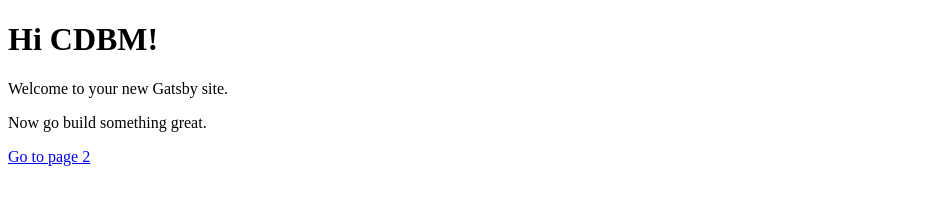
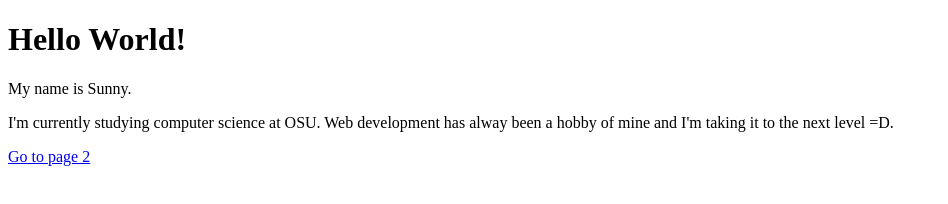
Before and after one commit to sunny-aguilar/JAMstack-hello-world, a Gatsby site: page / in a window 1280 px wide. Shown: the whole page, without its empty margins (0-948 px from the left). Built offline with nearby package versions, Linux system fonts and the light colour scheme; Gatsby itself is replaced by a stand-in of ours.

Commit message:
first commit

```diff
--- a/src/pages/index.js
+++ b/src/pages/index.js
@@ -3,9 +3,9 @@ import Link from 'gatsby-link'
 
 const IndexPage = () => (
   <div>
-    <h1>Hi CDBM!</h1>
-    <p>Welcome to your new Gatsby site.</p>
-    <p>Now go build something great.</p>
+    <h1>Hello World!</h1>
+    <p>My name is Sunny.</p>
+    <p>I'm currently studying computer science at OSU. Web development has alway been a hobby of mine and I'm taking it to the next level =D.</p>
     <Link to="/page-2/">Go to page 2</Link>
   </div>
 )
```
